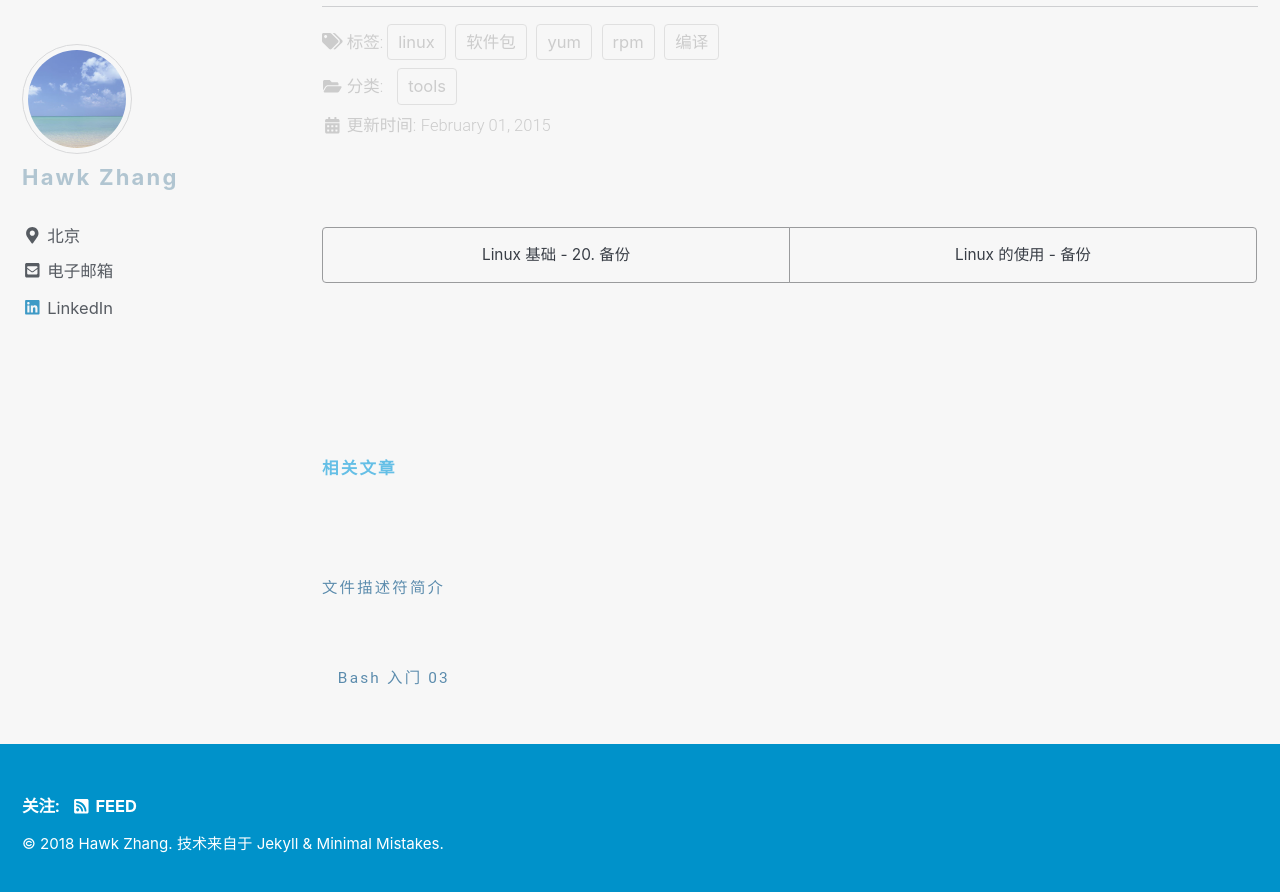
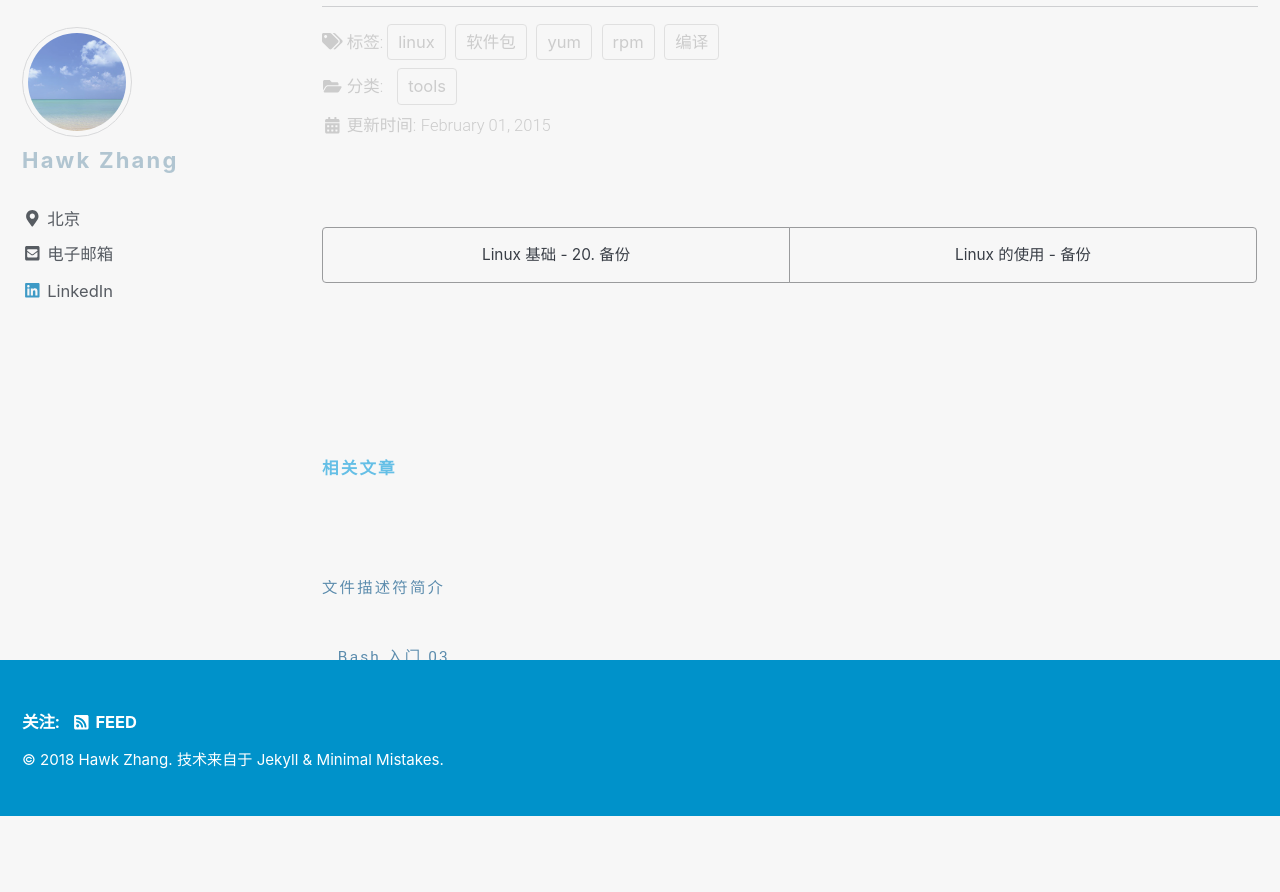
Before and after one commit to narru888/linotes_note, a Jekyll site: the page built from _posts/linux/tools/2015-02-01-appackage.md, in a window 1280 px wide and 900 px high, scrolled down 847 px. Shown: the top 892 px of the window. Built offline with Jekyll 4.4.1, drawn with Linux system fonts in a browser that asks for light colours; nearby versions of some CDN libraries; a script that is not in the unit is left out; after the commit the page ends 1678 px from its top, so only the background shows below that.

Commit message:
update on 2018-08-08 09:30:01 CST

```diff
--- a/assets/css/main.scss
+++ b/assets/css/main.scss
@@ -539,8 +539,9 @@
 	width: 90%;
 }
 
+div.initial-content div#main div.page__related div div.grid__item,
 div.initial-content div#main div.page__related div div.grid__item article {
-	height: 35px;
+	height: 25px;
 }
 
 div.initial-content div#main div.page__related div div.grid__item article h2 a {
```
Also changed, not shown: 1 other file.
